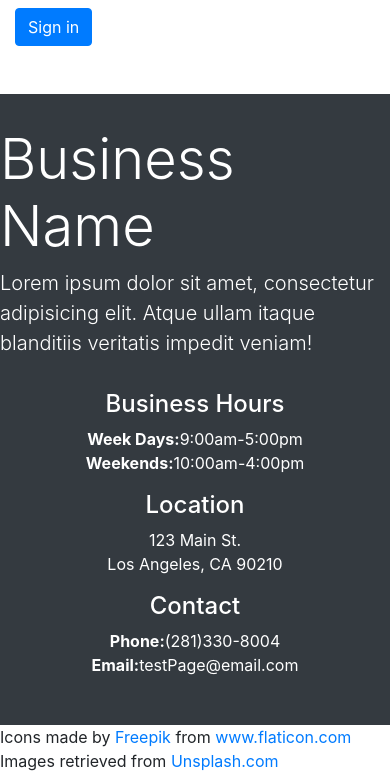
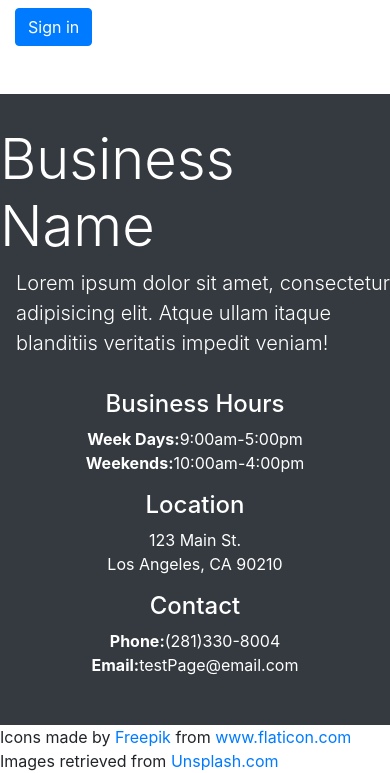
Before and after one commit to AbondDev/StaticWebPage1, a plain HTML site: page StaticWebpage1/index.html in a window 390 px wide. Shown: the part 3559-4332 px from the top of the page. Drawn offline with nearby package versions, Linux system fonts and the light colour scheme.

Commit message:
added margins to footer text
Added margin to footer text before the small breakpoint.

```diff
--- a/StaticWebpage1/index.html
+++ b/StaticWebpage1/index.html
@@ -109,6 +109,7 @@
     </section>
 
     <!-- Sales pitch hero 1 -->
+    <!-- Todo: fix the sizing issue on the button for mobile -->
     <section class="container-fluid px-0 mt-5">
       <div class="card text-white text-center border-0">
         <img src="imgs/businessPeople.jpeg" class="card-img" alt="Business People">
@@ -226,7 +227,7 @@
           <h3 class="display-4">Business Name</h3>
         </div>
         <div class="row justify-content-center mb-3">
-          <p class="lead d-flex">Lorem ipsum dolor sit amet, consectetur adipisicing elit. Atque ullam itaque blanditiis veritatis impedit veniam!</p>
+          <p class="lead d-flex ml-3 ml-md-0">Lorem ipsum dolor sit amet, consectetur adipisicing elit. Atque ullam itaque blanditiis veritatis impedit veniam!</p>
         </div>
         <div class="row">
           <div class="col-md-4 px-0">
```
